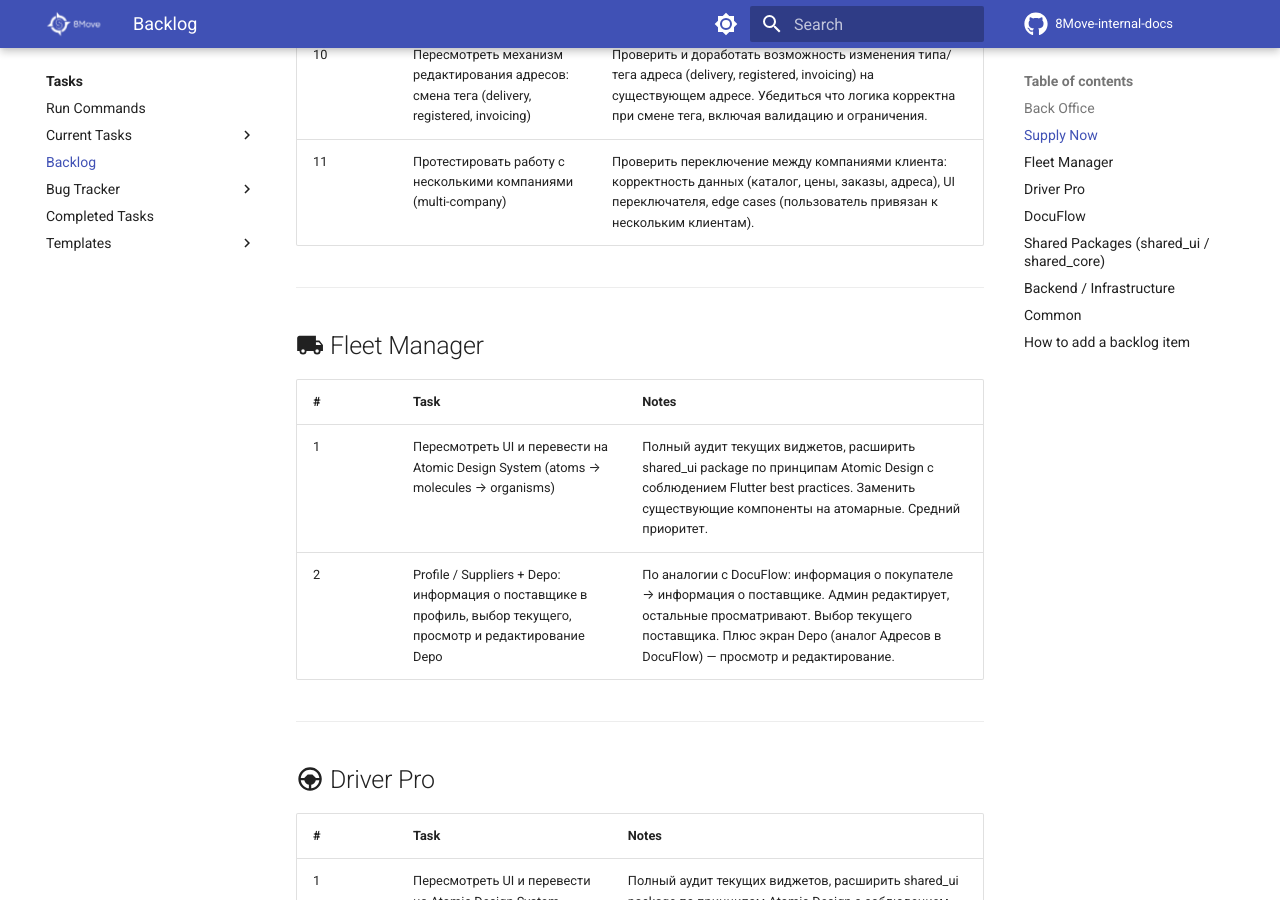
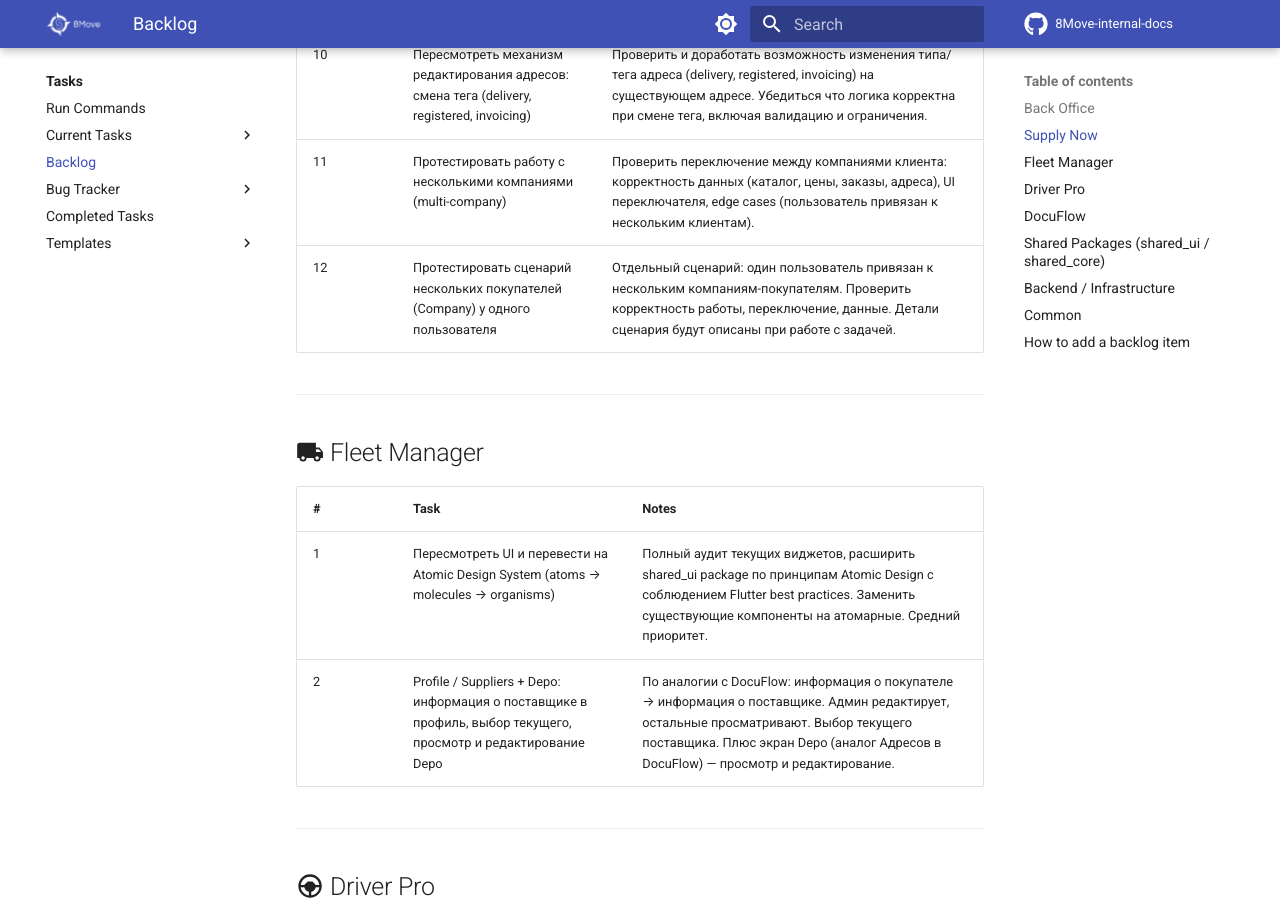
Before and after one commit to MaxShytov/8Move-internal-docs, an MkDocs documentation site: the page built from docs/tasks/backlog.md, in a window 1280 px wide and 900 px high, scrolled down 4804 px. Built offline with MkDocs 1.6.1 and Material for MkDocs 9.7.7, drawn with Linux system fonts in a browser that asks for light colours; comment, search, counter and statistics services are not loaded.

Commit message:
backlog: add multi-buyer scenario testing to Supply Now
Co-Authored-By: Claude Opus 4.6 <noreply@anthropic.com>

```diff
--- a/docs/tasks/backlog.md
+++ b/docs/tasks/backlog.md
@@ -52,6 +52,7 @@ Ideas and planned tasks that are not yet in active development. When a task move
 | 9 | Управление пользователями клиента: список, приглашение, активация/деактивация | Client admin видит список пользователей своей компании. Возможность приглашать новых пользователей (email), активировать/деактивировать существующих. Связано с Back Office #4 (User Invitation Flow). Требует backend API. |
 | 10 | Пересмотреть механизм редактирования адресов: смена тега (delivery, registered, invoicing) | Проверить и доработать возможность изменения типа/тега адреса (delivery, registered, invoicing) на существующем адресе. Убедиться что логика корректна при смене тега, включая валидацию и ограничения. |
 | 11 | Протестировать работу с несколькими компаниями (multi-company) | Проверить переключение между компаниями клиента: корректность данных (каталог, цены, заказы, адреса), UI переключателя, edge cases (пользователь привязан к нескольким клиентам). |
+| 12 | Протестировать сценарий нескольких покупателей (Company) у одного пользователя | Отдельный сценарий: один пользователь привязан к нескольким компаниям-покупателям. Проверить корректность работы, переключение, данные. Детали сценария будут описаны при работе с задачей. |
 
 ---
 
```
